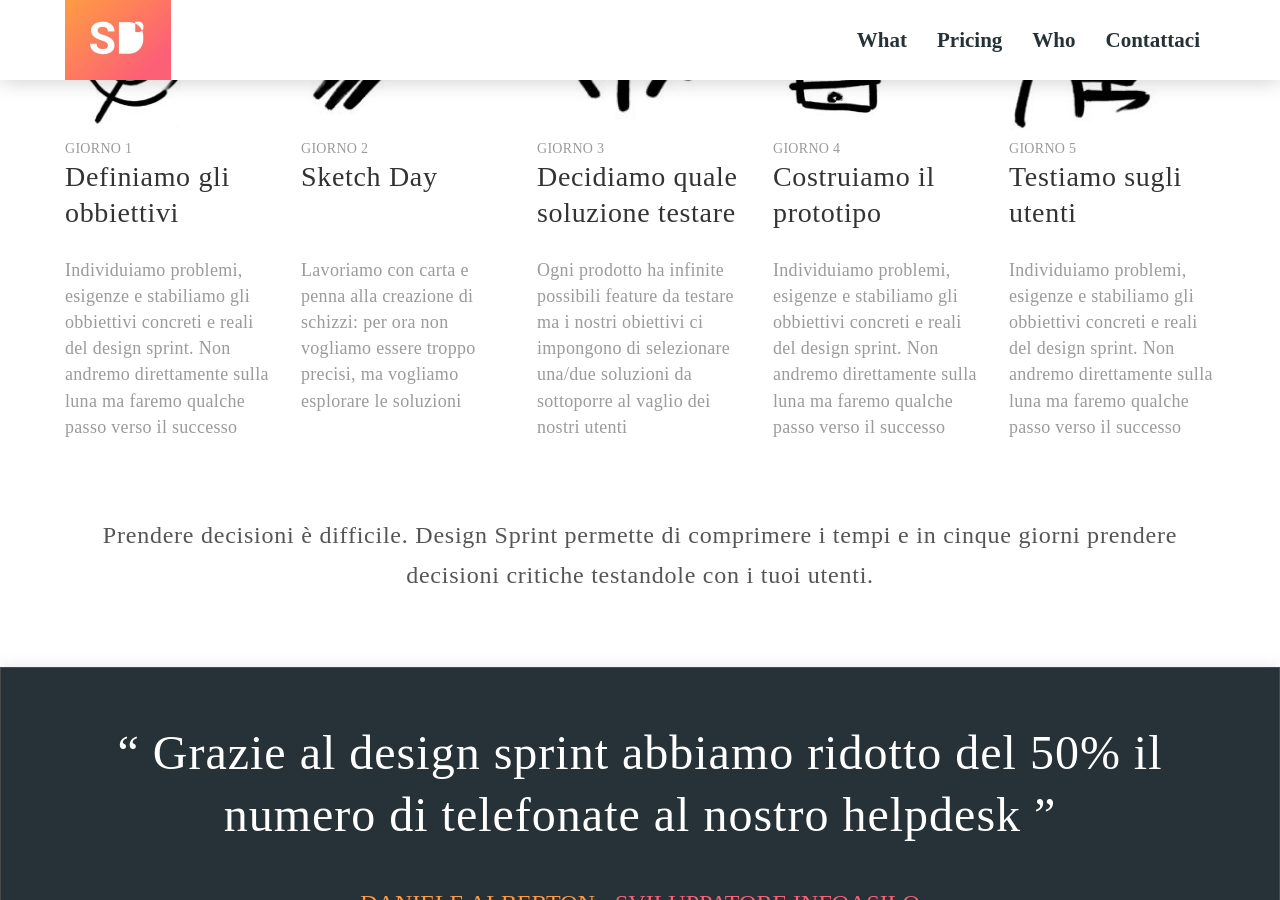
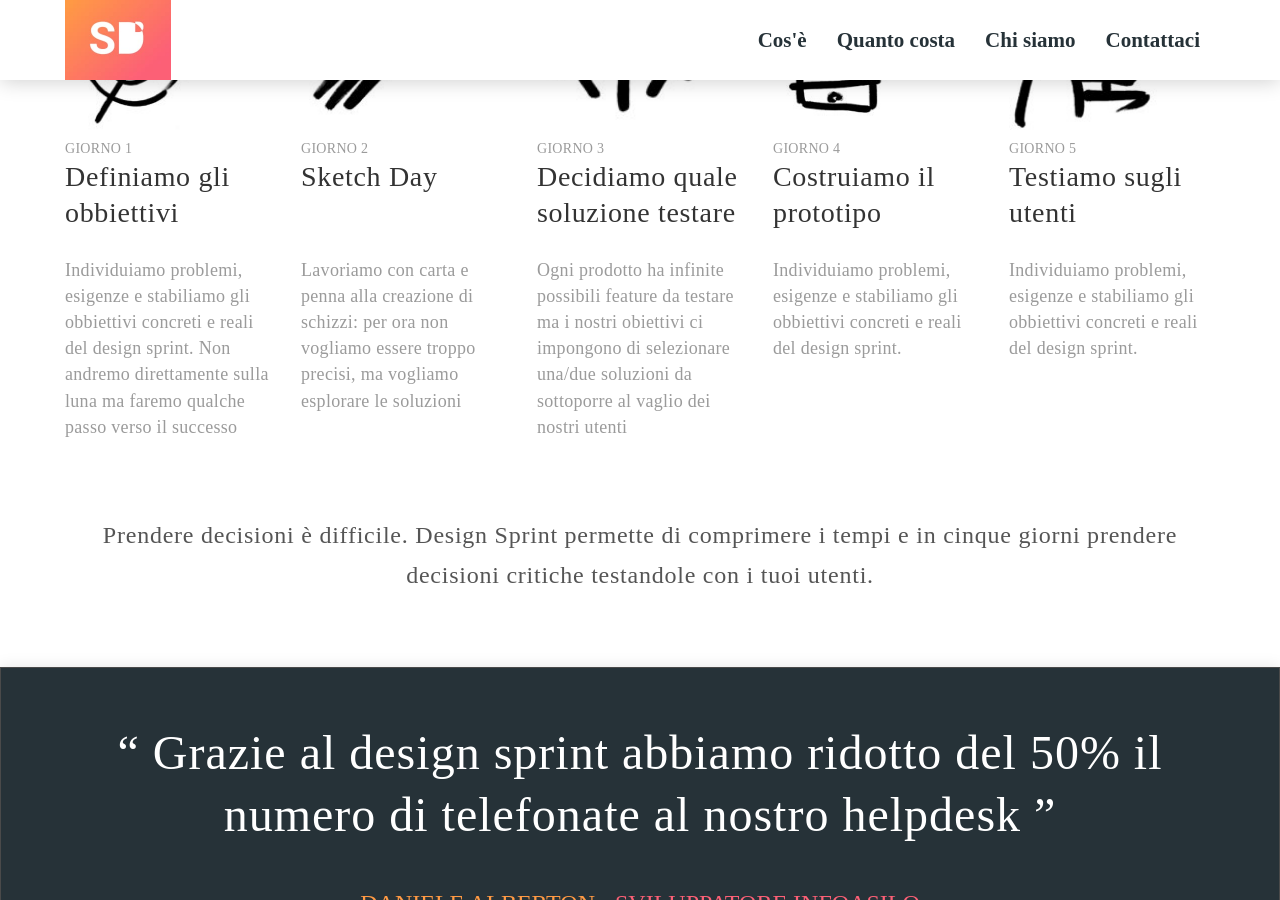
Before and after one commit to Juleship/designsprint, a Jekyll site: the page built from index.html, in a window 1280 px wide and 900 px high, scrolled down 1395 px. Built offline with Jekyll 4.4.1, drawn with Linux system fonts in a browser that asks for light colours; Markdown is read by kramdown in place of the engine named in the settings.

Commit message:
Update default.html
Label and text fixing

```diff
--- a/_layouts/default.html
+++ b/_layouts/default.html
@@ -37,9 +37,9 @@
               </div>
 
             <div class="menu">
-              <a class="extra" href="#features">What</a>
-              <a class="extra" href="#pricing">Pricing</a>
-              <a class="extra" href="#people">Who</a>
+              <a class="extra" href="#features">Cos'è</a>
+              <a class="extra" href="#pricing">Quanto costa</a>
+              <a class="extra" href="#people">Chi siamo</a>
               <a class="extra" href="mailto:info@sprintdriven.design">Contattaci</a>
            </div>
           </div>
@@ -112,7 +112,7 @@
                 </p>
                 <h4>Costruiamo il prototipo</h4>
                 <p class="day-description">
-                  Individuiamo problemi, esigenze e stabiliamo gli obbiettivi concreti e reali del design sprint. Non andremo direttamente sulla luna ma faremo qualche passo verso il successo
+                  Individuiamo problemi, esigenze e stabiliamo gli obbiettivi concreti e reali del design sprint.
                 </p>
               </div>
 
@@ -123,7 +123,7 @@
                 </p>
                 <h4>Testiamo sugli utenti</h4>
                 <p class="day-description">
-                  Individuiamo problemi, esigenze e stabiliamo gli obbiettivi concreti e reali del design sprint. Non andremo direttamente sulla luna ma faremo qualche passo verso il successo
+                  Individuiamo problemi, esigenze e stabiliamo gli obbiettivi concreti e reali del design sprint.
                 </p>
               </div>
             </div>
```
